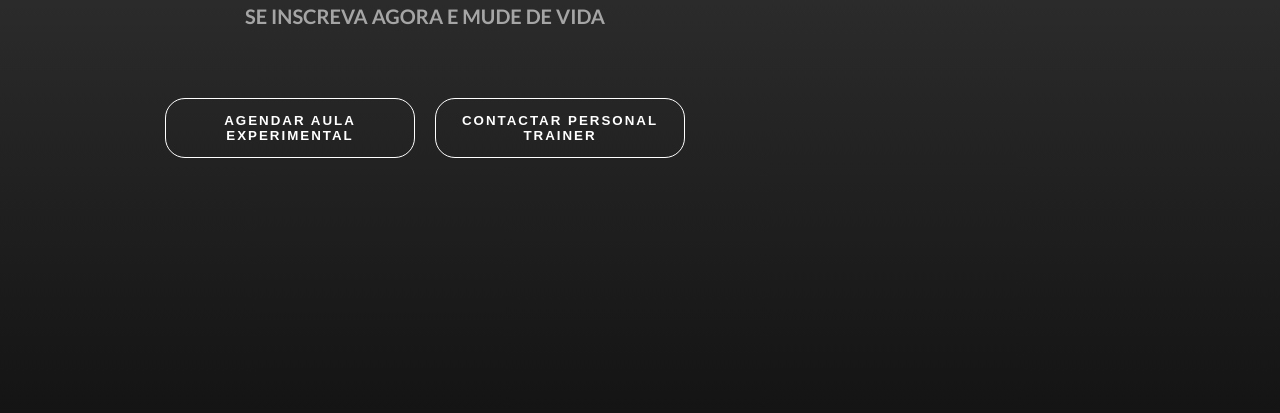
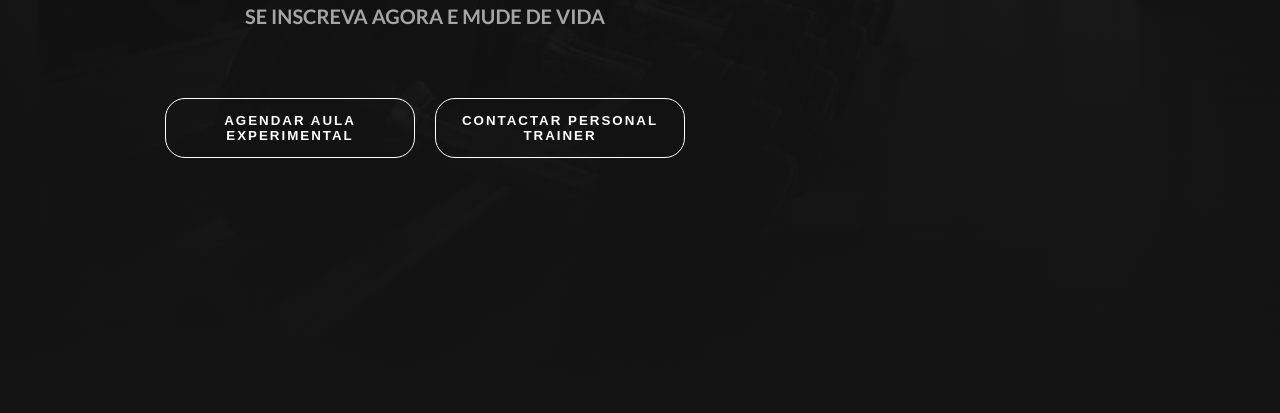
Before and after one commit to HypeX3ds/rafaelmonge, a plain HTML site: page index.html in a window 1280 px wide. Shown: the part 387-800 px from the top of the page. Drawn offline with Linux system fonts and the light colour scheme.

Commit message:
Update style.css

```diff
--- a/style.css
+++ b/style.css
@@ -20,7 +20,7 @@ html {
 }
 
 body {
-    background: linear-gradient(rgba(17, 17, 17, 0.8), rgba(20, 20, 20, 1)), url(/img/background.png);
+    background: linear-gradient(rgba(17, 17, 17, 0.8), rgba(20, 20, 20, 1)), url(background.png);
     background-position: auto auto;
     background-size: cover;
     background-position-y: 0px;
```
